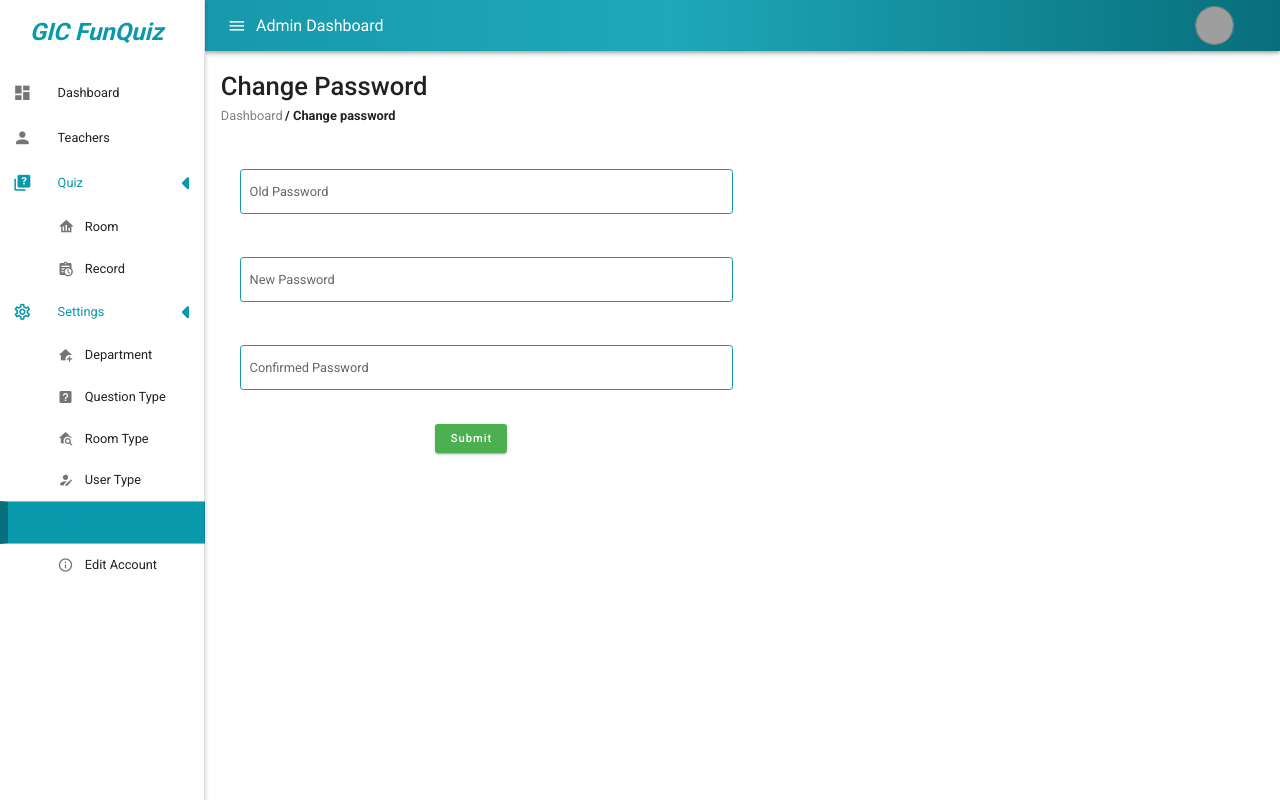
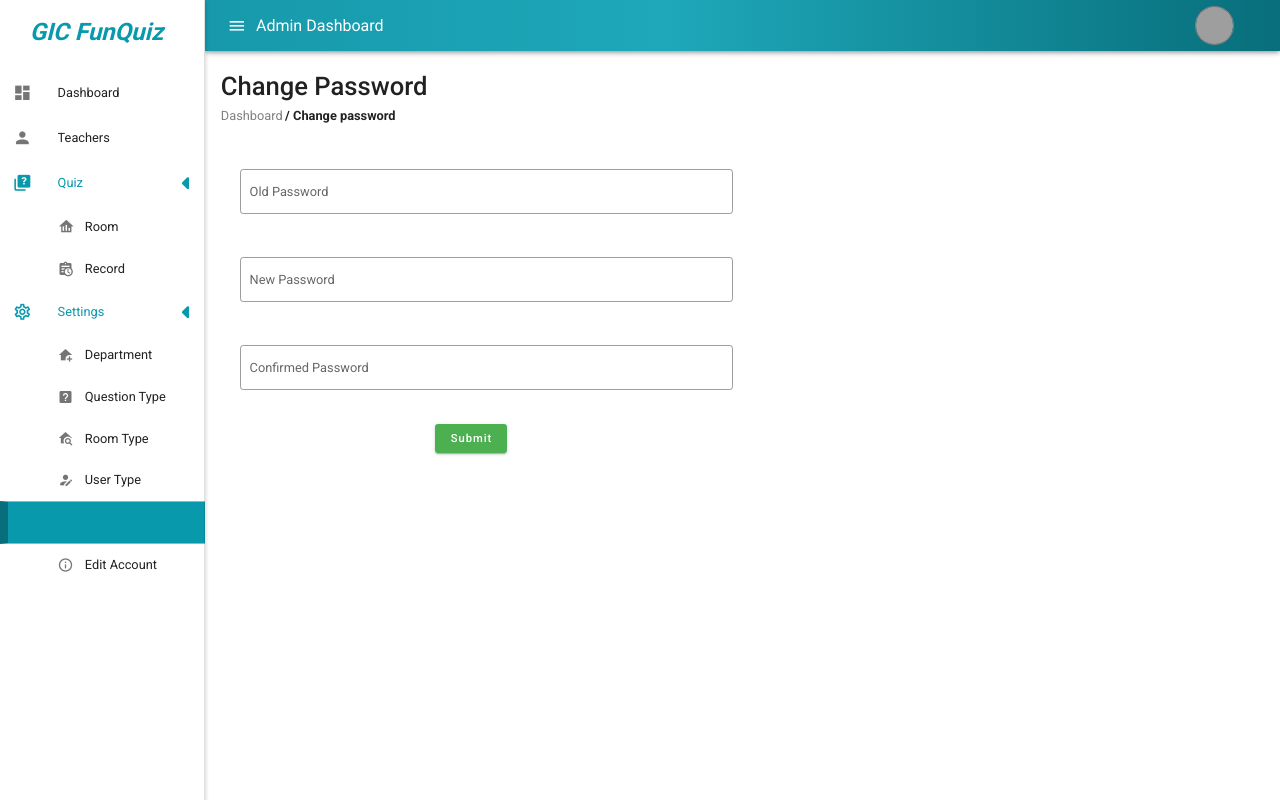
Before and after one commit to chanthorn24/Gamify-GIC, a Vue app: page /changepassword in a window 1280 px wide. Built offline with nearby package versions, Linux system fonts and the light colour scheme; sample sign-in values are in the browser's storage; grey boxes are pictures that could not be loaded; what vue-apexcharts would draw is missing.

Commit message:
modify edit account

```diff
--- a/src/views/ChangePassword.vue
+++ b/src/views/ChangePassword.vue
@@ -8,7 +8,6 @@
       <h4 style="margin-left: 3px">/ Change password</h4>
     </div>
     <v-container class="container" fluid>
-      <!-- <v-row> -->
         <v-col cols="6">
           <v-text-field
             v-model="message3"
@@ -37,58 +36,18 @@
             clearable
           ></v-text-field>
         </v-col>
-      <!-- </v-row> -->
       <v-btn class="btn" color="success" dark> Submit </v-btn>
     </v-container>
-    <!-- <v-containter class="container" fluid> -->
-      <!-- <v-row class="row"> -->
-        <!-- <v-col class="row">
-          <v-text-field
-            v-model="message3"
-            :rules="rules"
-            outlined
-            label="Old Password"
-            clearable
-          ></v-text-field>
-        </v-col>
-        <v-col class="row">
-          <v-text-field
-            v-model="message3"
-            :rules="rules"
-            outlined
-            label="New Password"
-            clearable
-          ></v-text-field>
-        </v-col>
-        <v-col class="row">
-          <v-text-field
-            v-model="message3"
-            :rules="rules"
-            outlined
-            label="Confirm Password"
-            clearable
-          ></v-text-field>
-        </v-col>
-        <v-btn class="btn" color="success" dark> Submit </v-btn> -->
-      <!-- </v-row> -->
-    <!-- </v-containter> -->
   </div>
 </template>
 
 <style scoped>
-   /* .row {
-    width: 50%;
-    margin: auto;
-  } */
 
   .btn {
     left: 20%;
     width: 7%;
   }
 
-  .v-text-field--outlined >>> fieldset {
-    border-color: rgb(22, 153, 171);
-}
 </style>
 
 <script>
--- a/src/views/EditAccount.vue
+++ b/src/views/EditAccount.vue
@@ -73,11 +73,6 @@
         left: 65%;
         width: 6%;
     }
-
-    .v-text-field--outlined >>> fieldset {
-        border-color: rgb(22, 153, 171);
-    }
-
     .v-text-field--outlined {
         width: 70%;
     }
```
